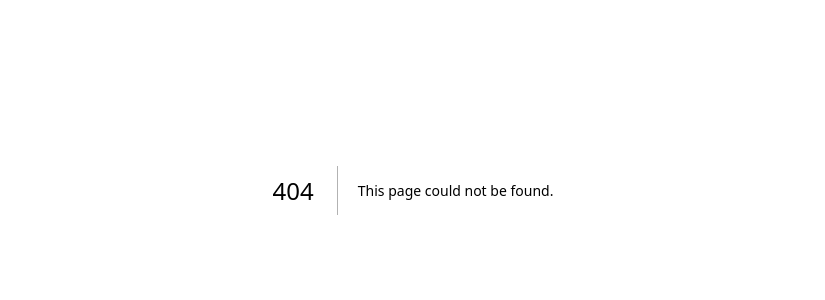
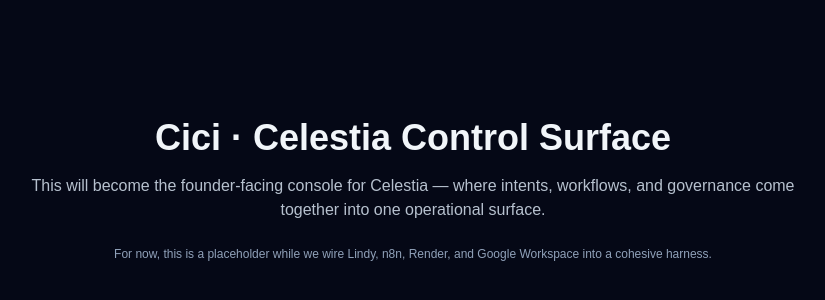
Before and after one commit to Jhous-dev/Mindratechllc_frontend, a Next.js app: page /cici in a window 1280 px wide. Before the commit this address had no page. Shown: the part 210-510 px from the top of the page, without its empty margins (227-1052 px from the left). Built offline with nearby package versions, Linux system fonts and the light colour scheme.

Commit message:
Add Cici console placeholder route

```diff
--- /dev/null
+++ b/src/app/cici/page.tsx
@@ -0,0 +1,19 @@
+export default function CiciConsole() {
+  return (
+    <main className="min-h-screen bg-[#050816] text-slate-100 flex items-center justify-center px-4">
+      <div className="max-w-3xl w-full py-16 text-center">
+        <h1 className="text-3xl md:text-4xl font-semibold mb-4">
+          Cici · Celestia Control Surface
+        </h1>
+        <p className="text-sm md:text-base text-slate-300/90 mb-6">
+          This will become the founder-facing console for Celestia — where intents, workflows,
+          and governance come together into one operational surface.
+        </p>
+        <p className="text-xs text-slate-400">
+          For now, this is a placeholder while we wire Lindy, n8n, Render, and Google Workspace into a
+          cohesive harness.
+        </p>
+      </div>
+    </main>
+  );
+}
```
